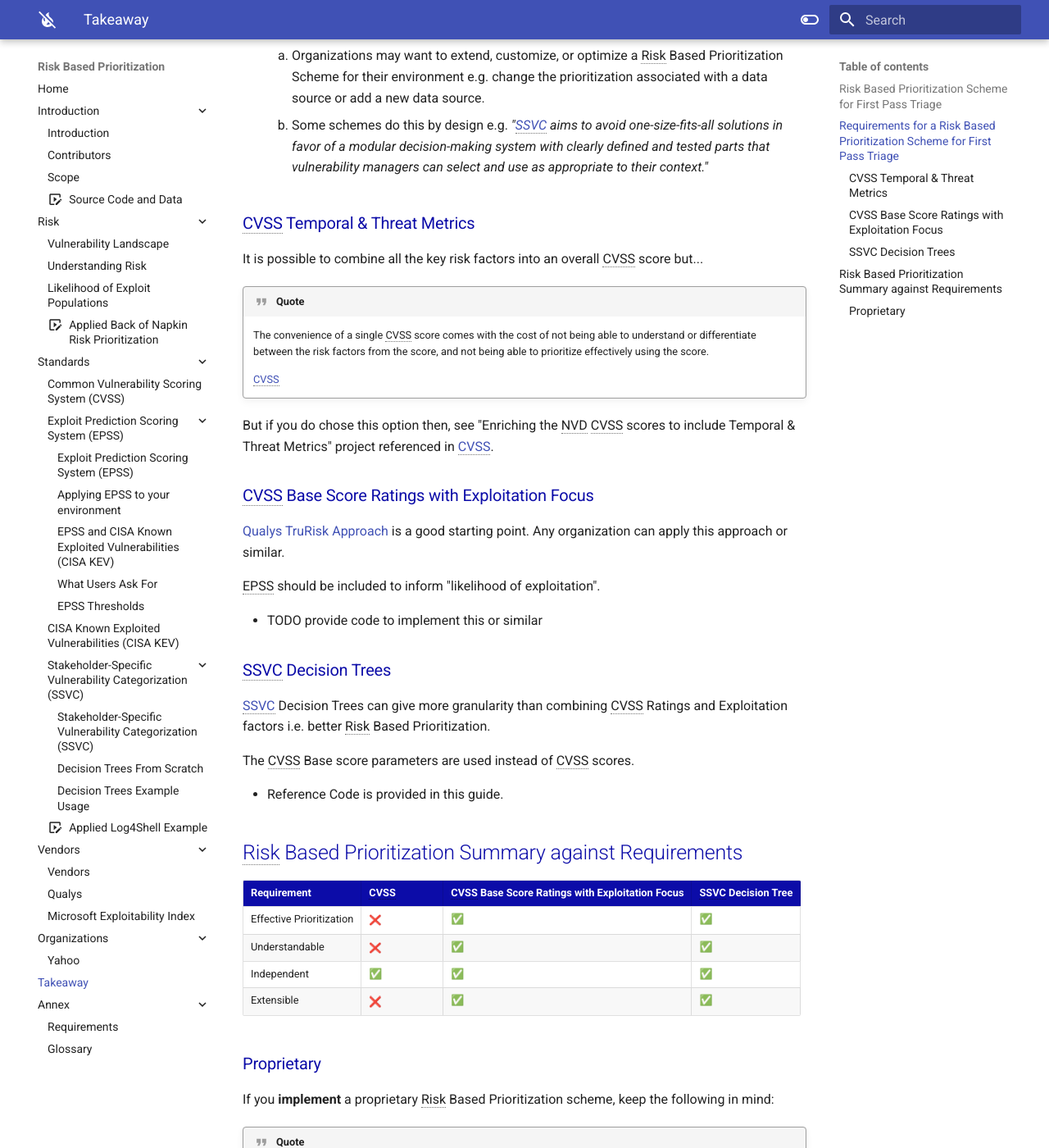
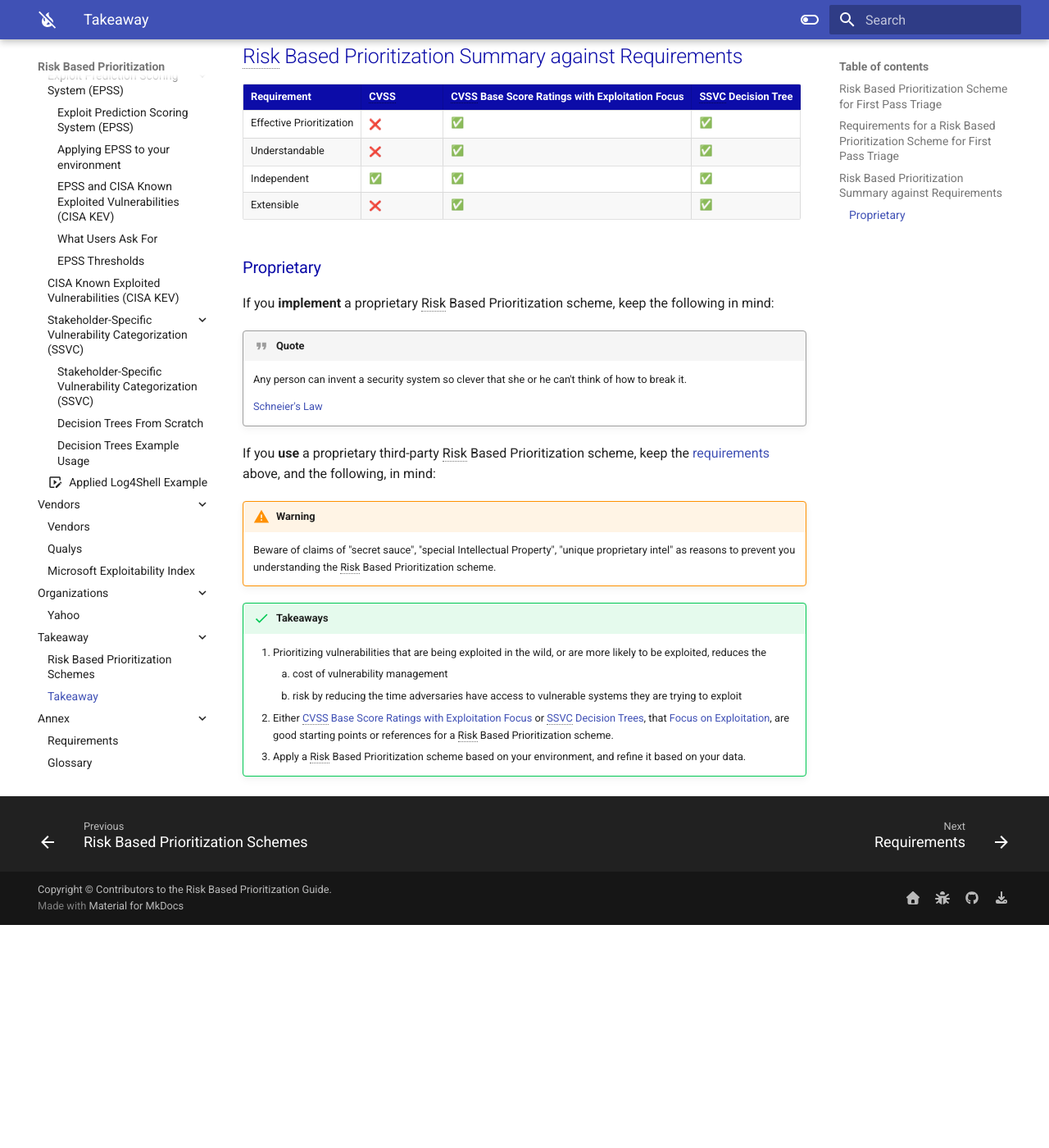
Before and after one commit to RiskBasedPrioritization/RiskBasedPrioritization.github.io, an MkDocs documentation site: the page built from docs/risk/Takeaway.md, in a window 1280 px wide and 1400 px high, scrolled down 2107 px. Shown: the whole window at 82% size. Built offline with MkDocs 1.6.1 and Material for MkDocs 9.7.7, drawn with Linux system fonts in a browser that asks for light colours; emoji names are drawn with the system emoji font; comment, search, counter and statistics services are not loaded; after the commit the page ends 3235 px from its top, so only the background shows below that; some of the changed text lies outside the part shown.

Commit message:
RBP schemes comparison

```diff
--- a/docs/risk/Takeaway.md
+++ b/docs/risk/Takeaway.md
@@ -14,19 +14,6 @@
     4. The effect of changing the CVSS Base Score Threshold
     5. EPSS Percentiles
     6. Exploratory Data Analysis of their CVE data
-
-
-    Code and analysis is provided for 3 Risk Based Prioritization schemes to allow comparison and refinement: (TODO)
-
-    5. CVSS Temporal & Threat Metrics
-    6. CVSS Base Score Ratings with Exploitation Focus (TODO code and analysis for this)
-    7. SSVC Decision Trees
-
-    In both cases:
-
-    1. **These can be applied to your CVEs**
-    2. **Public data is used, but it can be easily augmented with commercial CTI.**
-
 
     !!! warning
 
@@ -72,35 +59,6 @@
       2. Some schemes do this by design e.g. *"[SSVC](https://github.com/CERTCC/SSVC) aims to avoid one-size-fits-all solutions in favor of a modular decision-making system with clearly defined and tested parts that vulnerability managers can select and use as appropriate to their context."*
 
 
-
-### CVSS Temporal & Threat Metrics
-
-It is possible to combine all the key risk factors into an overall CVSS score but...
-!!! quote
-
-    The convenience of a single CVSS score comes with the cost of not being able to understand or differentiate between the risk factors from the score, and not being able to prioritize effectively using the score.
-
-    [CVSS](../cvss/CVSS.md)
-
-But if you do chose this option then, see "Enriching the NVD CVSS scores to include Temporal & Threat Metrics" project referenced in [CVSS](../cvss/CVSS.md).
-
-
-### CVSS Base Score Ratings with Exploitation Focus
-
-[Qualys TruRisk Approach](../vendors/Qualys.md#in-depth-look-into-data-driven-science-behind-qualys-trurisk) is a good starting point. Any organization can apply this approach or similar.
-
-EPSS should be included to inform "likelihood of exploitation".
-
-* TODO provide code to implement this or similar
-
-### SSVC Decision Trees
-
-[SSVC](../ssvc/SSVC.md) Decision Trees can give more granularity than combining CVSS Ratings and Exploitation factors i.e. better Risk Based Prioritization.
-
-The CVSS Base score parameters are used instead of CVSS scores.
-
-* Reference Code is provided in this guide.
-
 ## Risk Based Prioritization Summary against Requirements
 
 | Requirement              | CVSS   | CVSS Base Score Ratings with Exploitation Focus | SSVC Decision Tree |
--- a/mkdocs.yml
+++ b/mkdocs.yml
@@ -39,7 +39,9 @@
 #    - ACME Corporation:
 #      - Risk Based Prioritization: organizations/acme/Applied.md
 #      - Exploratory Data Analysis: organizations/acme/EDA.md
-  - Takeaway: risk/Takeaway.md
+  - Takeaway:
+    - Risk Based Prioritization Schemes: risk/Rbp_schemes.md
+    - Takeaway: risk/Takeaway.md
   - Annex:
     - Requirements: requirements/Requirements.md
     - Glossary: annex/Glossary.md
```
Also changed, not shown: docs/cvss/CVSS.md (+4 -0 lines), docs/risk/Rbp_schemes.md (added, +107 -0 lines), docs/assets/images/cvss-bt-counts.png (added), docs/assets/images/cvss-bt-counts_above.png (added), docs/assets/images/cvss_bt_bar.png (added), docs/assets/images/cvss_bt_parcat.png (added), docs/assets/images/cvss_exploitation_parcat.png (added).
